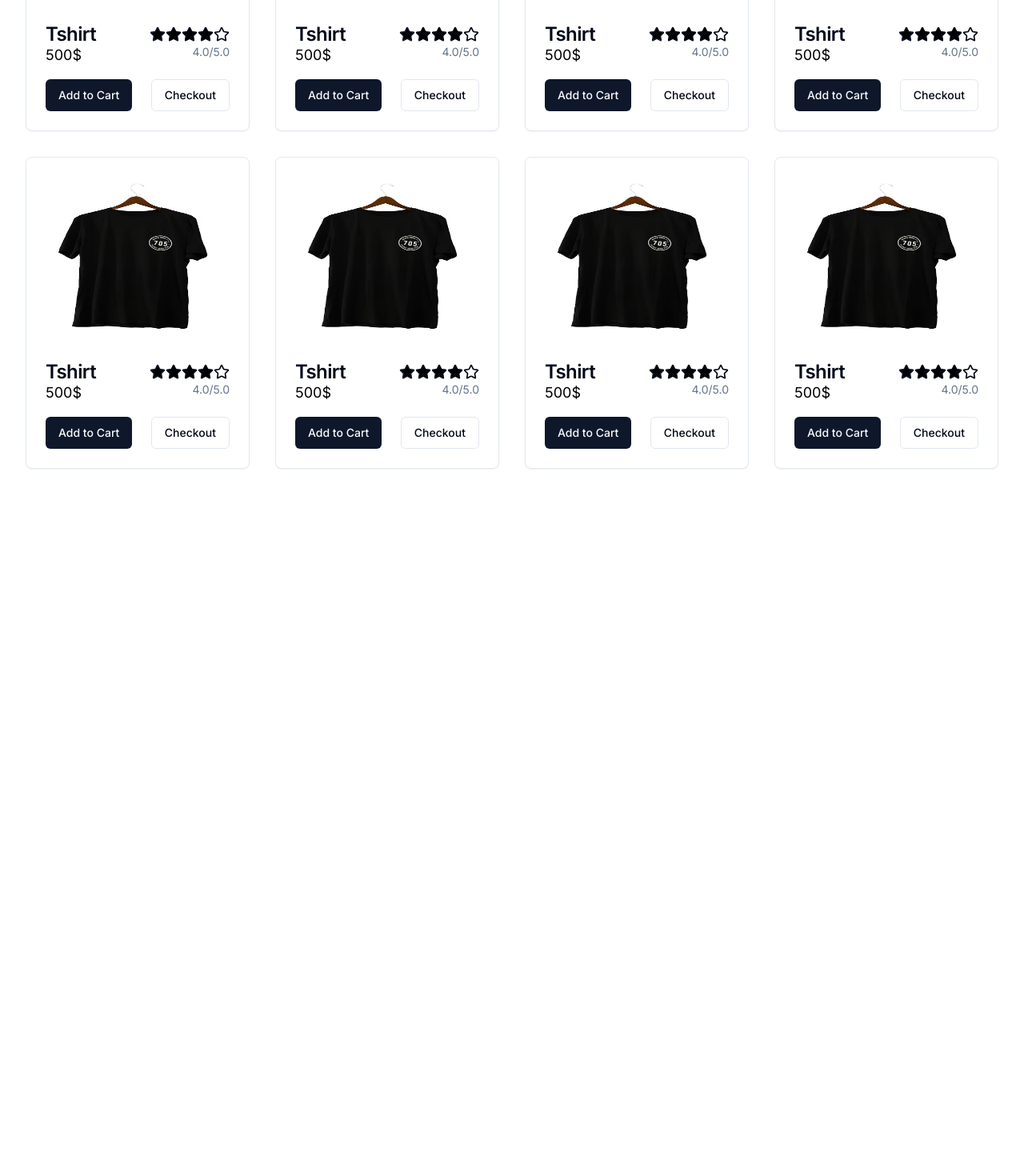
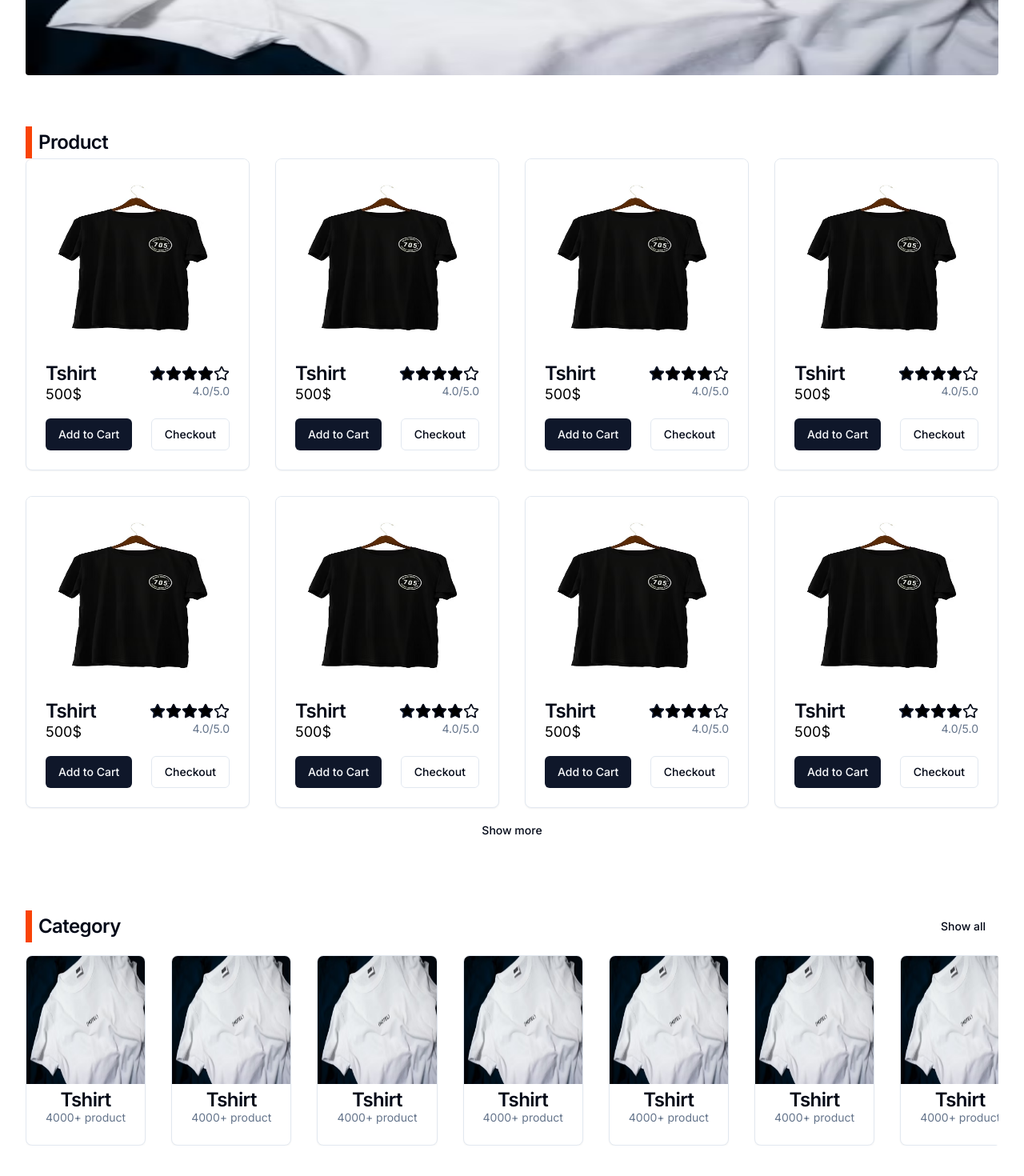
Before and after one commit to MHRoni-dev/Ecommerce-Frontend, a Next.js app: page / in a window 1280 px wide. Shown: the part 258-1728 px from the top of the page at 80% size. Before the commit the page ends 876 px from the top, so only its background shows below. Built offline with nearby package versions, Linux system fonts and the light colour scheme.

Commit message:
[mod] home page updated with many section

```diff
--- a/app/page.js
+++ b/app/page.js
@@ -1,11 +1,20 @@
+import MainCarousel from "@/components/carousel";
+import Category from "@/components/category/card";
+import CategoryContainer from "@/components/category/container";
 import ProductConatiner from "@/components/product/container";
+import FeatureProduct from "@/components/product/featureProduct";
 import ProductCard from "@/components/product/productCard";
+import { Button } from "@/components/ui/button";
+import { SectionTitle } from "@/components/ui/title";
 
 export default function Home() {
   return (
-    <main className="flex min-h-screen flex-col items-center justify-between p-8">
+    <>
+    <main className="flex min-h-screen flex-col  p-8 ">
+    <MainCarousel />
+      <SectionTitle>Product</SectionTitle>
       <ProductConatiner>
-      <ProductCard />
+        <ProductCard />
         <ProductCard />
         <ProductCard />
         <ProductCard />
@@ -14,6 +23,50 @@ export default function Home() {
         <ProductCard />
         <ProductCard />
       </ProductConatiner>
+      <Button variant="ghost" className="w-fit mx-auto mt-2 mb-4">Show more</Button>
+
+      <div className="flex items-center justify-between ">
+        <SectionTitle>Category</SectionTitle>
+        <Button variant="ghost" className="w-fit self-end ">Show all</Button>
+      </div>
+      <CategoryContainer >
+        <Category />
+        <Category />
+        <Category />
+        <Category />
+        <Category />
+        <Category />
+        <Category />
+        <Category />
+        <Category />
+        <Category />
+        <Category />
+        <Category />
+      </CategoryContainer>
+
+
+      <SectionTitle>Best Deal</SectionTitle>
+      <ProductConatiner>
+        <ProductCard />
+        <ProductCard />
+        <ProductCard />
+        <ProductCard />
+        <ProductCard />
+        <ProductCard />
+      </ProductConatiner>
+      <SectionTitle>Featured</SectionTitle>
+      <FeatureProduct />
+      <SectionTitle>Just for you</SectionTitle>
+      <ProductConatiner>
+        <ProductCard />
+        <ProductCard />
+        <ProductCard />
+        <ProductCard />
+        <ProductCard />
+        <ProductCard />
+      </ProductConatiner>
+
     </main>
+    </>
   );
 }
```
Also changed, not shown: app/globals.css (line endings or trailing spaces).
